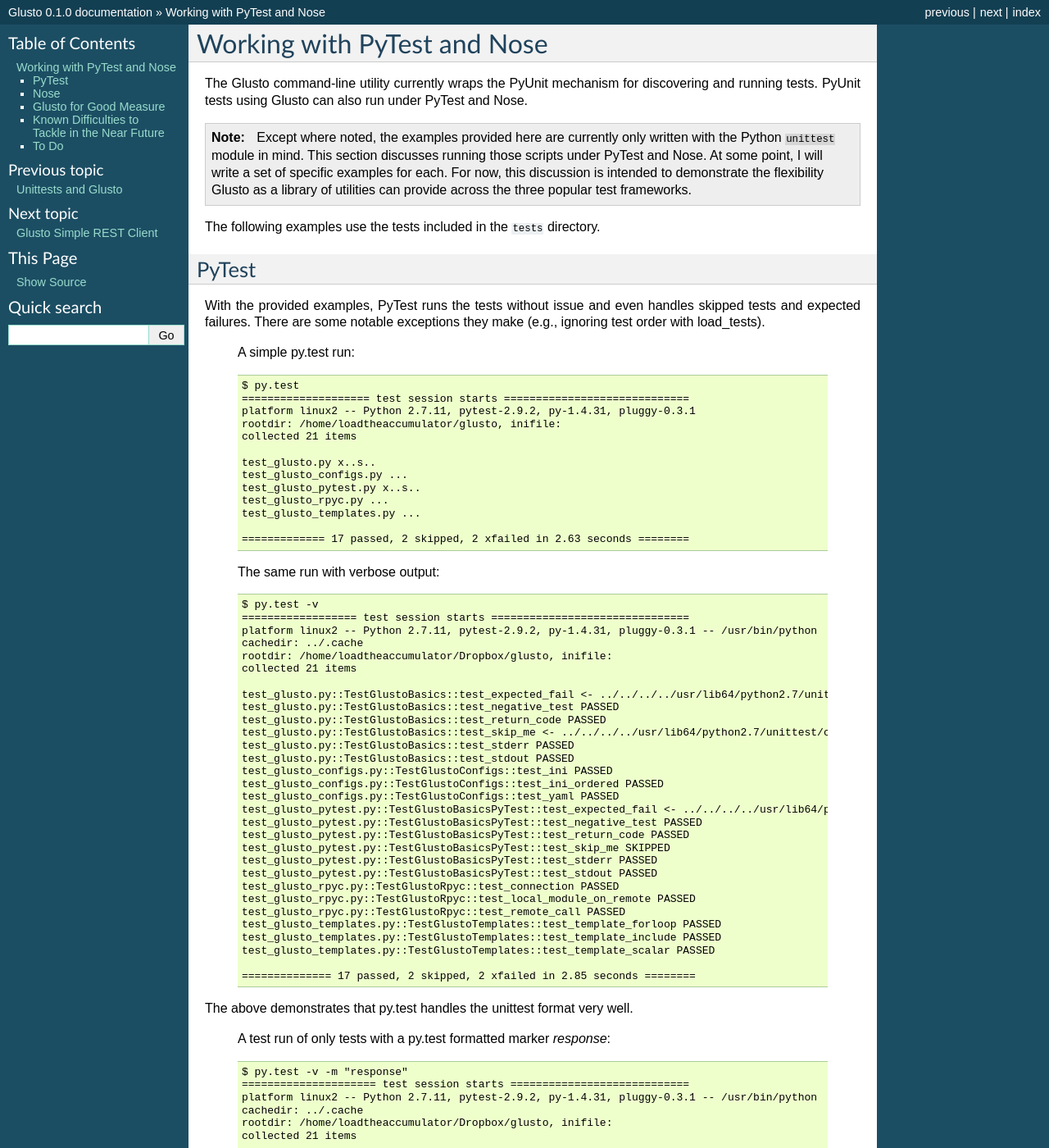
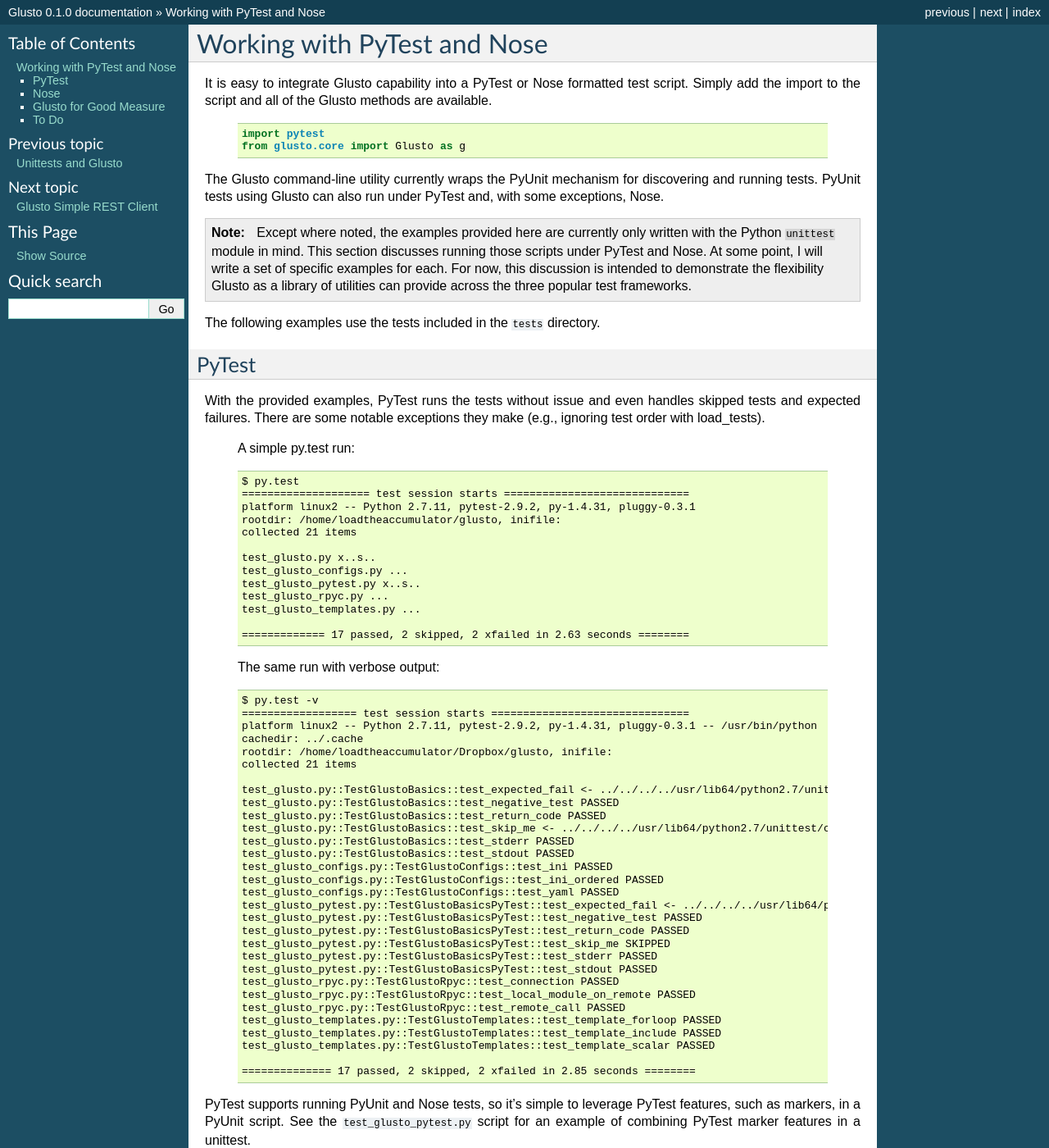
Before and after one commit to loadtheaccumulator/glusto, a Sphinx documentation site: the page built from docs/userguide/pytest_nosetest.rst, in a window 1280 px wide and 1400 px high. Shown: the whole window at 82% size. Built offline with Sphinx 7.4.7, drawn with Linux system fonts in a browser that asks for light colours; pages that are not in the unit, such as notebooks, are missing from menus; some of the changed text lies outside the part shown.

Commit message:
pytest updates and main wrapper integration
Signed-off-by: Jonathan Holloway <loadtheaccumulator@gmail.com>

```diff
--- a/docs/userguide/pytest_nosetest.rst
+++ b/docs/userguide/pytest_nosetest.rst
@@ -1,8 +1,18 @@
 Working with PyTest and Nose
 ----------------------------
 
+It is easy to integrate Glusto capability into a PyTest or Nose formatted test script.
+Simply add the import to the script and all of the Glusto methods are available.
+
+	::
+
+		import pytest
+		from glusto.core import Glusto as g
+
+
 The Glusto command-line utility currently wraps the PyUnit mechanism for discovering
-and running tests. PyUnit tests using Glusto can also run under PyTest and Nose.
+and running tests. PyUnit tests using Glusto can also run under PyTest and, with
+some exceptions, Nose.
 
 .. Note::
 
@@ -14,6 +24,7 @@
 	three popular test frameworks.
 
 The following examples use the tests included in the ``tests`` directory.
+
 
 PyTest
 ======
@@ -72,7 +83,9 @@
 
 		============== 17 passed, 2 skipped, 2 xfailed in 2.85 seconds ========
 
-The above demonstrates that py.test handles the unittest format very well.
+PyTest supports running PyUnit and Nose tests, so it's simple to leverage PyTest
+features, such as markers, in a PyUnit script. See the ``test_glusto_pytest.py``
+script for an example of combining PyTest marker features in a unittest.
 
 	A test run of only tests with a py.test formatted marker *response*::
 
@@ -136,7 +149,6 @@
 Glusto for Good Measure
 =======================
 
-
 	::
 
 		$ glusto -d 'tests'
@@ -150,23 +162,13 @@
 		OK (skipped=1, expected failures=2)
 
 
-Not surprisingly, the ``unittest`` module does not recognize the PyTest skip marker.
-
-
-Known Difficulties to Tackle in the Near Future
-===============================================
-
-*Configuration Files*
-	Using configuration files that are passed at the Glusto command-line and not
-	specifically hardcoded into test scripts is difficult when not following the
-	unittest format.
+Not surprisingly, the ``unittest`` module does not recognize the PyTest skip marker,
+so it is currently necessary to run PyTest-savvy scripts with the ``py.test`` command.
 
 
 To Do
 =====
 
-* Add examples of PyTest and Nose specific test scripts.
-* Add some comparison/contrast between the features of each.
-
+* Add examples of PyTest and Nose specific test scripts using Glusto calls.
 
 *more on this subject later...*
```
Also changed, not shown: docs/userguide/glusto.rst (+13 -1 lines), 2 other files.
